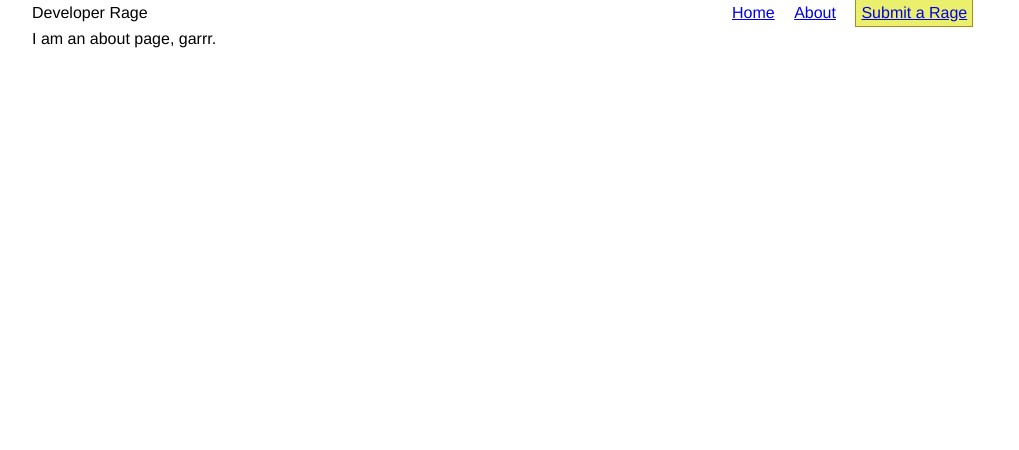
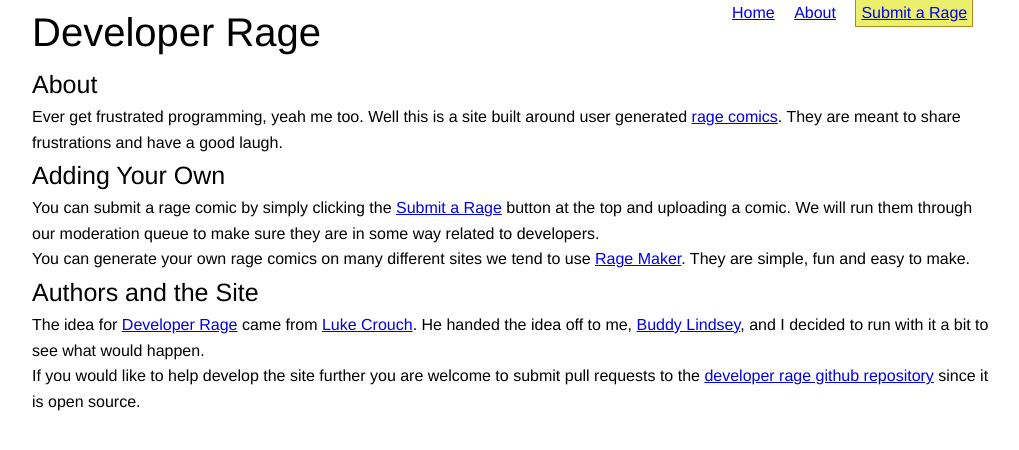
Before and after one commit to buddylindsey/developerrage, a Django app: page /about/ in a window 1280 px wide. Shown: the top 450 px of the page, without its empty margins (128-1147 px from the left). Run offline with Django 3.2, Linux system fonts and the light colour scheme; parts of the project's set-up code (start-up, migrations or seed data) failed here and were passed over.

Commit message:
add info to the about page

```diff
--- a/developerrage/static/css/stylesheet.css
+++ b/developerrage/static/css/stylesheet.css
@@ -24,7 +24,7 @@ footer, header, hgroup, menu, nav, section {
 	display: block;
 }
 body {
-	line-height: 1;
+        line-height: 1.6em;
         font-family: Helvetica, Sans-Serif, Verdana, Arial;
 }
 ol, ul {
@@ -43,8 +43,16 @@ table {
 	border-spacing: 0;
 }
 
-body{
+h1{
     line-height: 1.6em;
+    font-size: 40px;
+    margin: 0px;
+}
+
+h2{
+    line-height: 1.6em;
+    font-size: 25px;
+    margin: 0px;
 }
 
 #main{
--- a/developerrage/templates/home/about.html
+++ b/developerrage/templates/home/about.html
@@ -1,5 +1,14 @@
 {% extends "base.html" %}
 
 {% block content %}
-I am an about page, garrr.
+<h2>About</h2>
+Ever get frustrated programming, yeah me too. Well this is a site built around user generated <a href="http://en.wikipedia.org/wiki/Rage_comics">rage comics</a>. They are meant to share frustrations and have a good laugh.
+
+<h2>Adding Your Own</h2>
+<p>You can submit a rage comic by simply clicking the <a href="/submit/">Submit a Rage</a> button at the top and uploading a comic. We will run them through our moderation queue to make sure they are in some way related to developers.</p>
+<p>You can generate your own rage comics on many different sites we tend to use <a href="http://www.ragemaker.net/">Rage Maker</a>. They are simple, fun and easy to make.</p>
+
+<h2>Authors and the Site</h2>
+<p>The idea for <a href="http://developerrage.com/">Developer Rage</a> came from <a href="http://groovecoder.com/">Luke Crouch</a>. He handed the idea off to me, <a href="http://buddylindsey.com">Buddy Lindsey</a>, and I decided to run with it a bit to see what would happen.</p>
+<p>If you would like to help develop the site further you are welcome to submit pull requests to the <a href="https://github.com/buddylindsey/developerrage">developer rage github repository</a> since it is open source.</p>
 {% endblock %}
```
